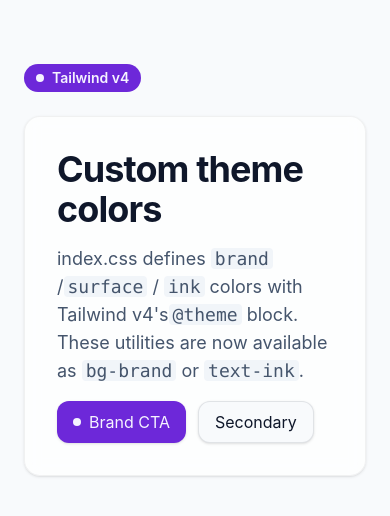
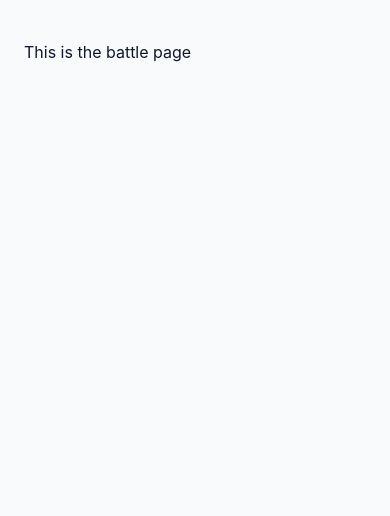
Before and after one commit to boostcampwm2025/web30-boostcamp, a React (Vite) app in the folder apps/web/: page /room in a window 390 px wide. Shown: the top 516 px of the page. Built offline with nearby package versions, Linux system fonts and the light colour scheme.

Commit message:
feat: router 사용해서 배틀 페이지 분리 (#27)
- react-router-dom 설치
- main.tsx에서 HomePage, BattlePage 분리
- /root 경로에서 BattlePage 확인

```diff
--- a/apps/web/package.json
+++ b/apps/web/package.json
@@ -11,7 +11,8 @@
   },
   "dependencies": {
     "react": "^19.2.0",
-    "react-dom": "^19.2.0"
+    "react-dom": "^19.2.0",
+    "react-router-dom": "^7.10.1"
   },
   "devDependencies": {
     "@tailwindcss/postcss": "^4.1.18",
--- a/apps/web/src/App.tsx
+++ b/apps/web/src/App.tsx
@@ -1,31 +1,10 @@
+import { Outlet } from 'react-router-dom';
+
 function App() {
   return (
     <main className="min-h-screen bg-surface text-ink">
-      <div className="mx-auto flex max-w-4xl flex-col gap-6 px-6 py-16">
-        <div className="inline-flex w-fit items-center gap-2 rounded-full bg-brand px-3 py-1 text-sm font-semibold text-brand-foreground">
-          <span className="h-2 w-2 rounded-full bg-brand-foreground" />
-          Tailwind v4
-        </div>
-        <div className="space-y-4 rounded-2xl border border-black/5 bg-white/70 p-8 shadow-sm backdrop-blur">
-          <h1 className="text-4xl font-bold tracking-tight sm:text-5xl">Custom theme colors</h1>
-          <p className="text-lg text-slate-600">
-            index.css defines <code className="rounded bg-slate-100 px-1">brand</code> /
-            <code className="rounded bg-slate-100 px-1">surface</code> /{' '}
-            <code className="rounded bg-slate-100 px-1">ink</code> colors with Tailwind v4&apos;s
-            <code className="rounded bg-slate-100 px-1">@theme</code> block. These utilities are now
-            available as <code className="rounded bg-slate-100 px-1">bg-brand</code> or{' '}
-            <code className="rounded bg-slate-100 px-1">text-ink</code>.
-          </p>
-          <div className="flex flex-wrap gap-3">
-            <button className="inline-flex items-center gap-2 rounded-xl bg-brand px-4 py-2 text-brand-foreground shadow-sm transition hover:-translate-y-0.5 hover:shadow-md">
-              <span className="h-2 w-2 rounded-full bg-brand-foreground" />
-              Brand CTA
-            </button>
-            <button className="inline-flex items-center gap-2 rounded-xl border border-ink/10 bg-surface px-4 py-2 text-ink shadow-sm transition hover:-translate-y-0.5 hover:shadow-md">
-              Secondary
-            </button>
-          </div>
-        </div>
+      <div className="mx-auto flex max-w-5xl flex-col gap-8 px-6 py-10">
+        <Outlet />
       </div>
     </main>
   );
--- a/apps/web/src/main.tsx
+++ b/apps/web/src/main.tsx
@@ -2,11 +2,31 @@ import './index.css';
 
 import { StrictMode } from 'react';
 import { createRoot } from 'react-dom/client';
+import { createBrowserRouter, RouterProvider } from 'react-router-dom';
 
-import App from './App.tsx';
+import App from '@/App.tsx';
+import BattlePage from '@/pages/BattlePage.tsx';
+import HomePage from '@/pages/HomePage.tsx';
+
+const router = createBrowserRouter([
+  {
+    path: '/',
+    element: <App />,
+    children: [
+      {
+        index: true,
+        element: <HomePage />,
+      },
+      {
+        path: '/room',
+        element: <BattlePage />,
+      },
+    ],
+  },
+]);
 
 createRoot(document.getElementById('root')!).render(
   <StrictMode>
-    <App />
+    <RouterProvider router={router} />
   </StrictMode>,
 );
--- /dev/null
+++ b/apps/web/src/pages/BattlePage.tsx
@@ -0,0 +1,9 @@
+function BattlePage() {
+  return (
+    <>
+      <p>This is the battle page</p>
+    </>
+  );
+}
+
+export default BattlePage;
--- /dev/null
+++ b/apps/web/src/pages/HomePage.tsx
@@ -0,0 +1,32 @@
+function HomePage() {
+  return (
+    <section className="flex flex-col gap-6">
+      <div className="inline-flex w-fit items-center gap-2 rounded-full bg-brand px-3 py-1 text-sm font-semibold text-brand-foreground">
+        <span className="h-2 w-2 rounded-full bg-brand-foreground" />
+        Tailwind v4
+      </div>
+      <div className="space-y-4 rounded-2xl border border-black/5 bg-white/70 p-8 shadow-sm backdrop-blur">
+        <h1 className="text-4xl font-bold tracking-tight sm:text-5xl">Custom theme colors</h1>
+        <p className="text-lg text-slate-600">
+          index.css defines <code className="rounded bg-slate-100 px-1">brand</code> /
+          <code className="rounded bg-slate-100 px-1">surface</code> /{' '}
+          <code className="rounded bg-slate-100 px-1">ink</code> colors with Tailwind v4&apos;s
+          <code className="rounded bg-slate-100 px-1">@theme</code> block. These utilities are now
+          available as <code className="rounded bg-slate-100 px-1">bg-brand</code> or{' '}
+          <code className="rounded bg-slate-100 px-1">text-ink</code>.
+        </p>
+        <div className="flex flex-wrap gap-3">
+          <button className="inline-flex items-center gap-2 rounded-xl bg-brand px-4 py-2 text-brand-foreground shadow-sm transition hover:-translate-y-0.5 hover:shadow-md">
+            <span className="h-2 w-2 rounded-full bg-brand-foreground" />
+            Brand CTA
+          </button>
+          <button className="inline-flex items-center gap-2 rounded-xl border border-ink/10 bg-surface px-4 py-2 text-ink shadow-sm transition hover:-translate-y-0.5 hover:shadow-md">
+            Secondary
+          </button>
+        </div>
+      </div>
+    </section>
+  );
+}
+
+export default HomePage;
```
